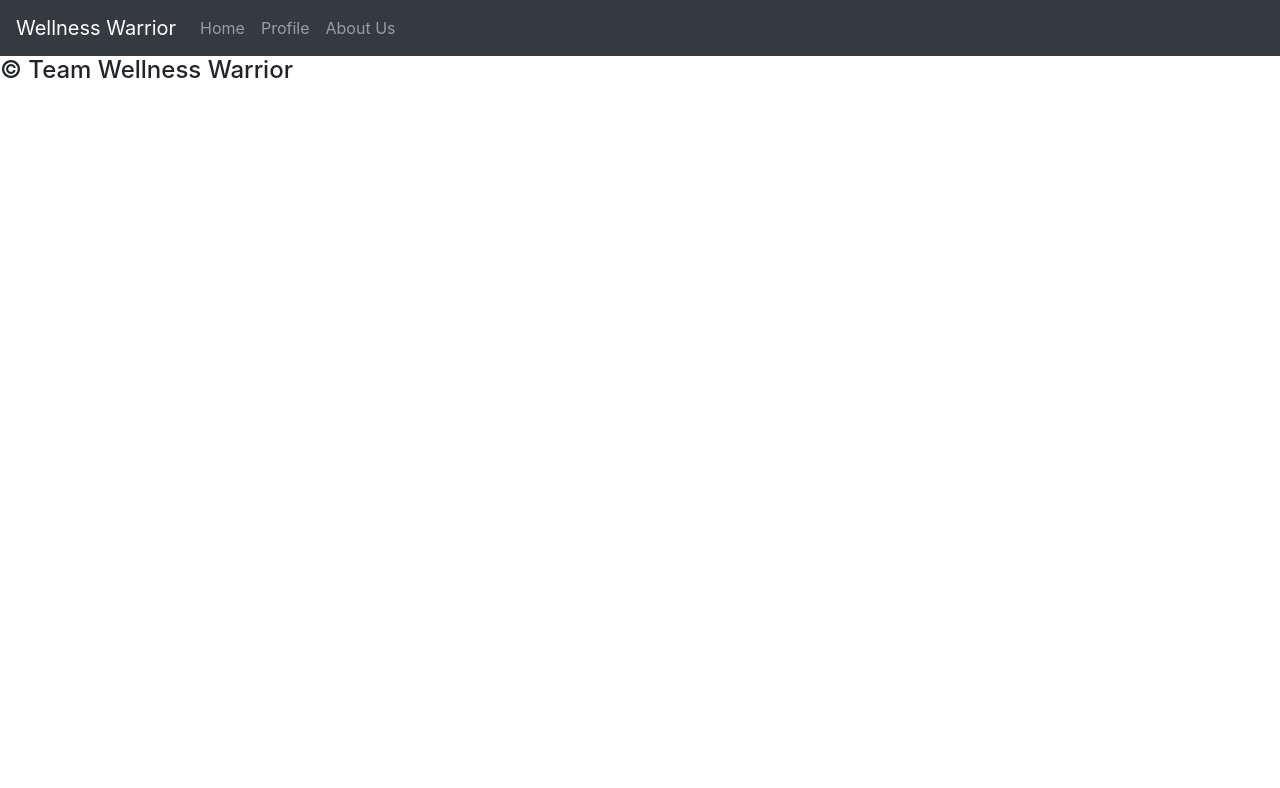
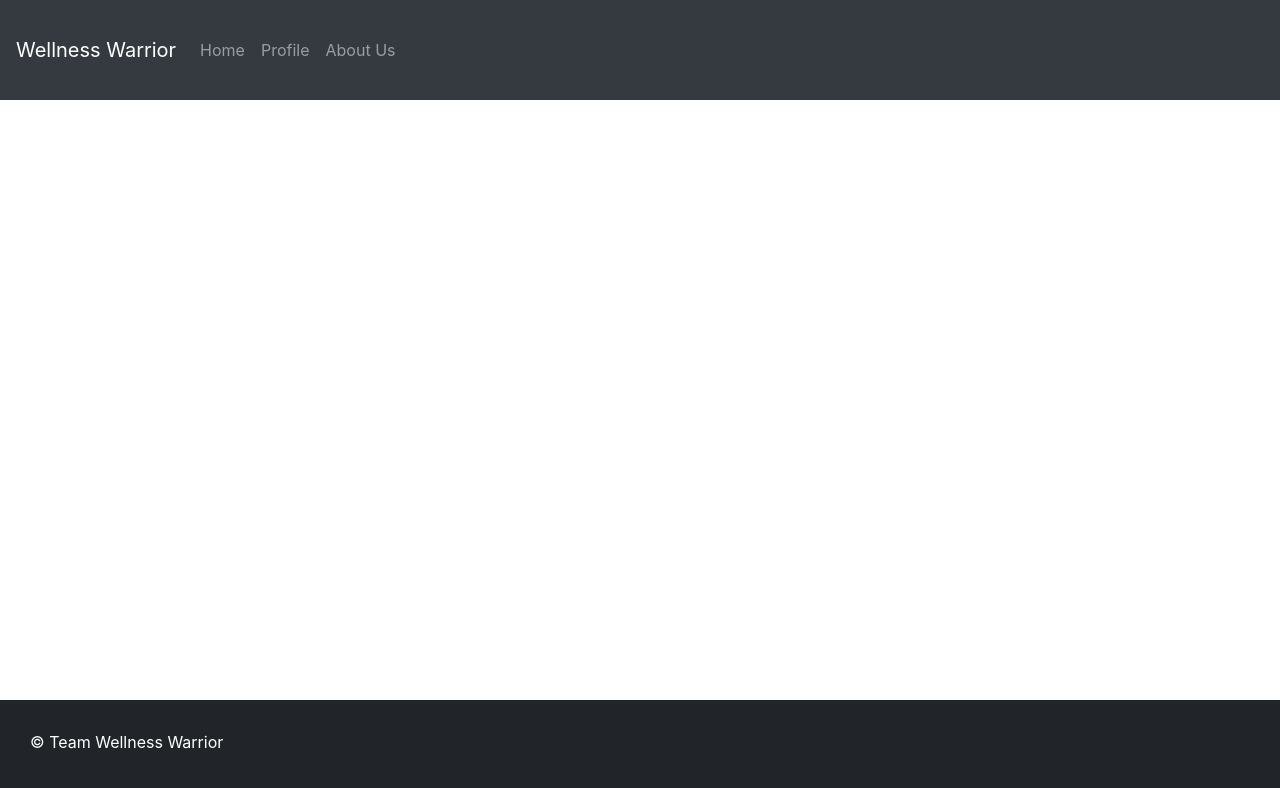
Before and after one commit to Wellness-Warriors/ww-frontend, a React (Create React App) app: page /my-profile in a window 1280 px wide. Shown: the top 788 px of the page. Built offline with nearby package versions, Linux system fonts and the light colour scheme.

Commit message:
complete app styling

```diff
--- a/src/AboutUs.js
+++ b/src/AboutUs.js
@@ -1,15 +1,20 @@
 import React from 'react';
-import CardDeck from 'react-bootstrap/CardDeck';
 import Card from 'react-bootstrap/Card';
+import Container from 'react-bootstrap/Container';
+import Footer from './Footer';
 
 class AboutUs extends React.Component {
   render() {
     return (
       <>
-        <h1>Hello from Team Wellness Warriors</h1>
-        <h3>About us:</h3>
-        <CardDeck>
-          <Card border="info">
+        <div>
+          <br />
+          <Container>
+            <h1>Hello from Team Wellness Warriors</h1>
+            <h3>About us:</h3>
+          </Container>
+          <br />
+          <Card border="info" style={{ width: '70rem' }}>
             <Card.Img variant="top" src="./img/allee.jpg" style={{ width: '18rem' }} />
             <Card.Body>
               <Card.Title>Allee McCoy</Card.Title>
@@ -18,8 +23,8 @@ class AboutUs extends React.Component {
               </Card.Text>
             </Card.Body>
           </Card>
-
-          <Card border="info">
+          <br />
+          <Card border="info" style={{ width: '70rem' }}>
             <Card.Img variant="top" src="./img/shelby.JPG" style={{ width: '18rem' }} />
             <Card.Body>
               <Card.Title>Shelby Harner</Card.Title>
@@ -28,8 +33,8 @@ class AboutUs extends React.Component {
               </Card.Text>
             </Card.Body>
           </Card>
-
-          <Card border="info">
+          <br />
+          <Card border="info" style={{ width: '70rem' }}>
             <Card.Img variant="top" src="./img/qadree.png" style={{ width: '18rem' }} />
             <Card.Body>
               <Card.Title>Qadree Trimble</Card.Title>
@@ -40,8 +45,8 @@ class AboutUs extends React.Component {
               </Card.Text>
             </Card.Body>
           </Card>
-
-          <Card border="info">
+          <br />
+          <Card border="info" style={{ width: '70rem' }}>
             <Card.Img variant="top" src="../img/lorenzo.png" style={{ width: '18rem' }} />
             <Card.Body>
               <Card.Title>Lorenzo Ortega</Card.Title>
@@ -50,7 +55,11 @@ class AboutUs extends React.Component {
               </Card.Text>
             </Card.Body>
           </Card>
-        </CardDeck>
+        </div>
+
+        <div>
+          <Footer />
+        </div>
       </>
     );
   }
--- a/src/App.js
+++ b/src/App.js
@@ -45,7 +45,6 @@ class App extends React.Component{
           <Route path="/about-us">
             <NavBar />
             <AboutUs />
-            <Footer />
           </Route>
         </Switch>
 
--- a/src/Footer.css
+++ b/src/Footer.css
@@ -1,8 +1,11 @@
+#Footer {
+  width: 100%;
+  background-color: #212529;
+  color: white;
+  height: 100px;
+}
+
 footer {
-  height: 100px;
-  width: 100%;
-  background-color: black;
-  position: fixed;
-  left: 0;
-  bottom: 0;
+  padding-top: 30px;
+  margin-left: 30px;
 }
--- a/src/Footer.js
+++ b/src/Footer.js
@@ -1,11 +1,12 @@
 import React from 'react';
+import './Footer.css';
 
 class Footer extends React.Component{
   render(){
     return(
-      <footer>
-        <h4>&copy; Team Wellness Warrior</h4>
-      </footer>
+      <div id="Footer" class="fixed-bottom">
+        <footer>&copy; Team Wellness Warrior</footer>
+      </div>
     );
   }
 }
--- a/src/MyProfile.css
+++ /dev/null
@@ -1,4 +0,0 @@
-#button {
-  margin: auto;
-  clear: both;
-}
--- a/src/MyProfile.js
+++ b/src/MyProfile.js
@@ -88,9 +88,11 @@ class MyProfile extends React.Component {
           <p>Logged in with: {this.props.email}</p>
         </Card>
         <br />
-        <Button id="button" variant="info" onClick={this.handleShow} style={{ width: '20rem' }}>
+        <Card border="info" style={{ width: '20rem' }}>
+          <Button id="button" variant="info" onClick={this.handleShow} style={{ width: '20rem' }}>
           New Entry
-        </Button>
+          </Button>
+        </Card>
 
         <Modal show={this.state.setShow} onHide={this.handleClose}>
           <Modal.Header closeButton>
--- /dev/null
+++ b/src/NavBar.css
@@ -0,0 +1,3 @@
+#NavBar {
+  height: 100px;
+}
--- a/src/NavBar.js
+++ b/src/NavBar.js
@@ -1,6 +1,7 @@
 import React from 'react';
 import Navbar from 'react-bootstrap/Navbar';
 import Nav from 'react-bootstrap/Nav';
+import './NavBar.css';
 
 
 import LogOutButton from './LogOutButton';
@@ -9,7 +10,7 @@ class NavBar extends React.Component{
   render(){
     return(
 
-      <Navbar bg="dark" variant="dark">
+      <Navbar id="NavBar" bg="dark" variant="dark">
         <Navbar.Brand href="#wellness-warrior">Wellness Warrior</Navbar.Brand>
         <Nav className="mr-auto">
           <Nav.Link href="/">Home</Nav.Link>
```
